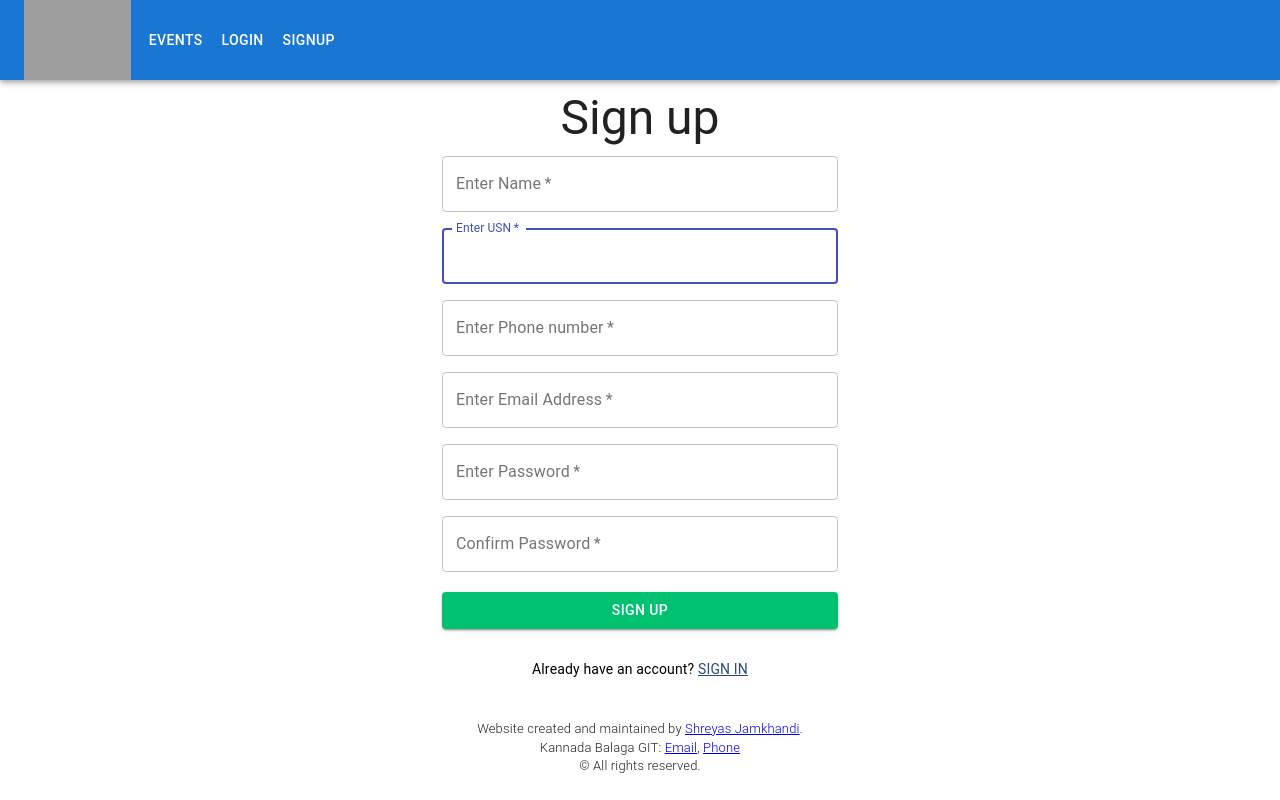
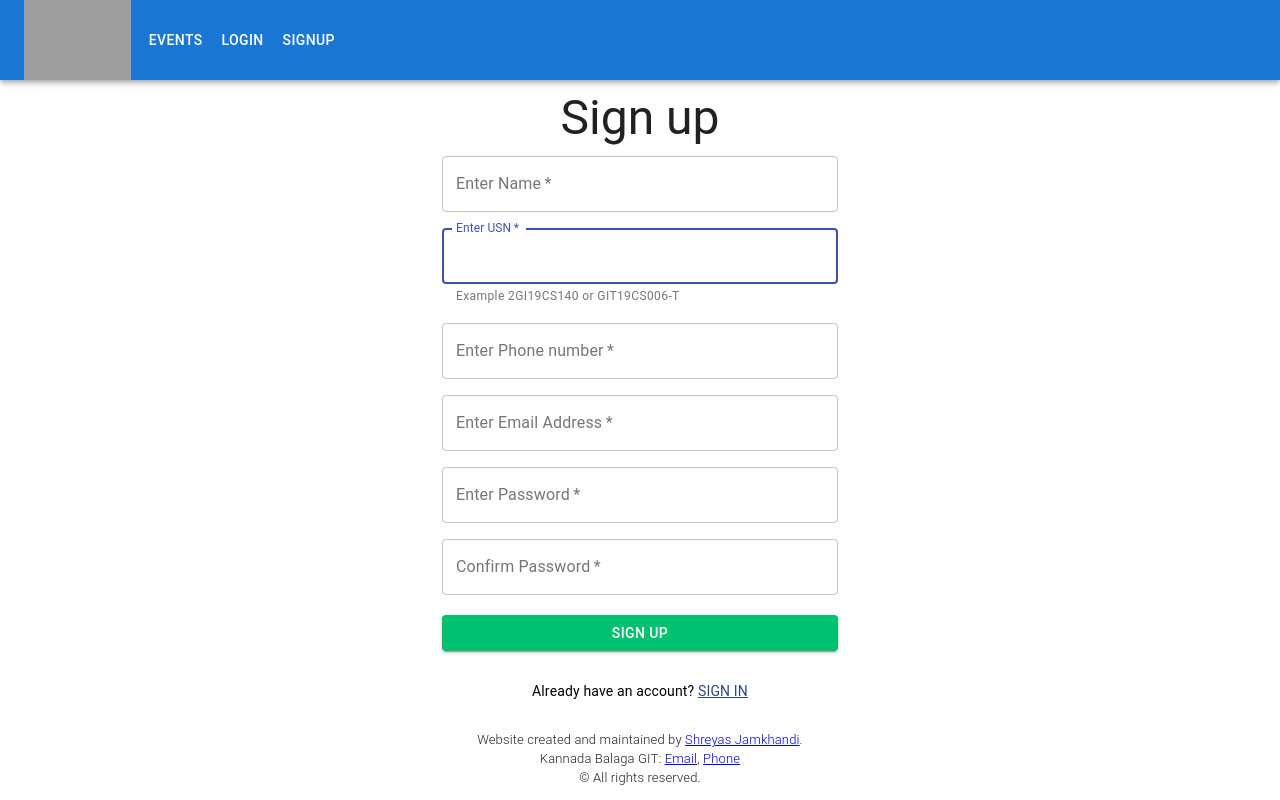
Before and after one commit to shreyasx/registrations-react, a React (Create React App) app: page /signup in a window 1280 px wide. Built offline with nearby package versions, Linux system fonts and the light colour scheme; grey boxes are pictures that could not be loaded.

Commit message:
added helper text

```diff
--- a/src/components/signup/Signup.jsx
+++ b/src/components/signup/Signup.jsx
@@ -69,6 +69,7 @@ class Signup extends React.Component {
 									inputProps={{ style: { textTransform: "uppercase" } }}
 									autoComplete="off"
 									onChange={e => this.userTyping("usn", e)}
+									helperText="Example 2GI19CS140 or GIT19CS006-T"
 								/>
 							</Grid>
 							<Grid item xs={12}>
```
